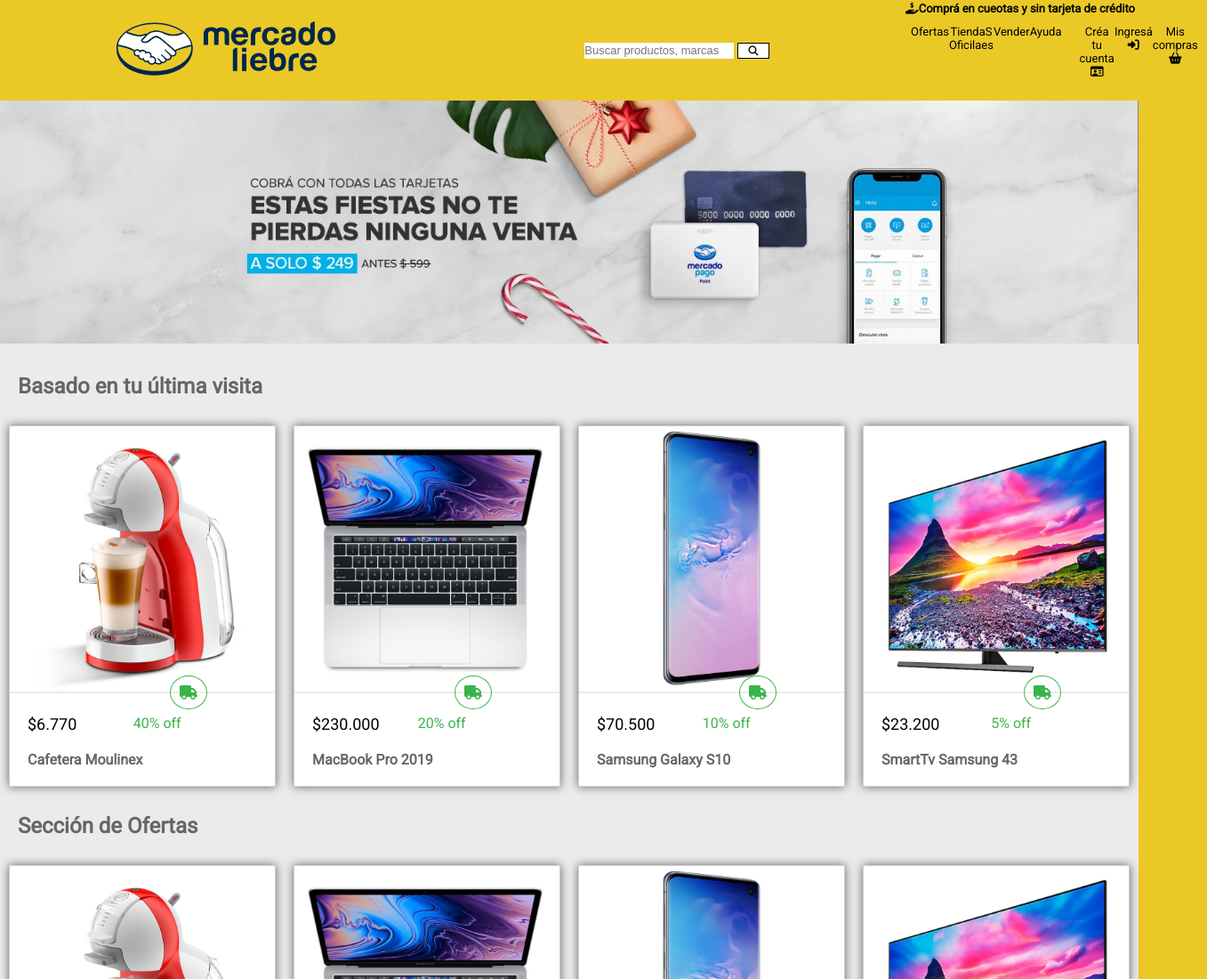
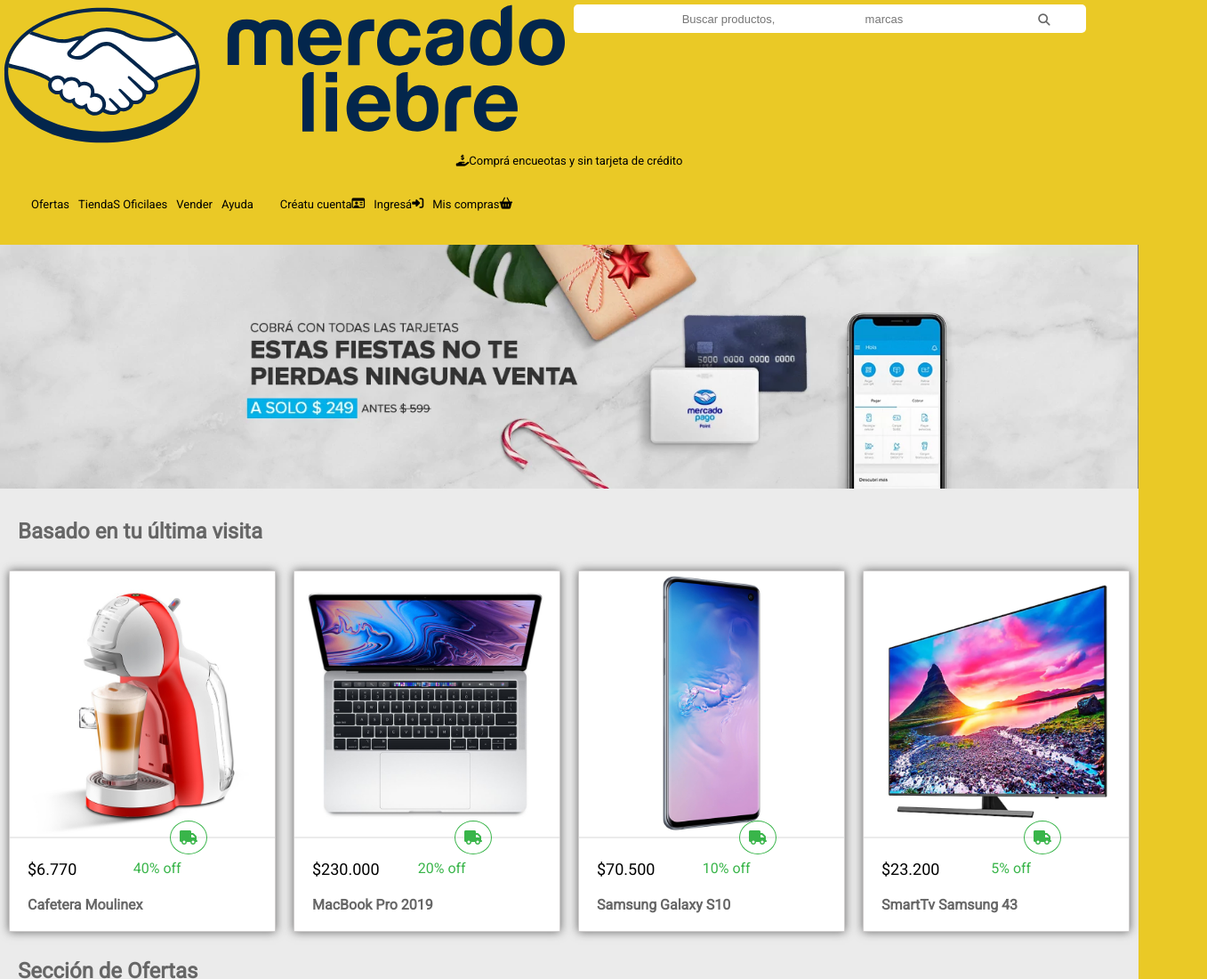
Before and after one commit to UshioVII/Pagina-Mercado-Liebre, a website: page views/home.html in a window 1280 px wide. Shown: the top 1100 px of the page at 89% size, 1357 px wide, since content can reach past the window. Drawn offline with Linux system fonts and the light colour scheme.

Commit message:
Codigo agregado

```diff
--- a/public/css/home.css
+++ b/public/css/home.css
@@ -1,4 +1,51 @@
     /* Header */
+
+    .header__general {
+        width: 100%;
+        align-items: center;
+    }
+
+    .header__general p {
+        text-align: center;
+    }
+
+    .header__content__top {
+        display: flex;
+        flex-direction: row;
+        flex-wrap: wrap;
+    }
+
+    .header__content__top a {
+        width: 50%;
+    }
+
+    .header__content__top form {
+        display: flex;
+        border-radius: 5px;
+        height: 32px;
+        padding: 5px;
+        background-color: #ffff;
+        width: 45%;
+        margin: 5px;
+    }
+
+    .header__content__top input {
+        width: 86%;
+        border-radius: 5px;
+        border: none;
+        background-color: #ffff;
+        font-size: 13px;
+        text-align: center;
+        padding: 5px;
+    }
+
+    .header__content__top form button {
+        width: 15%;
+        border: none;
+        background-color: #ffff;
+        padding: 5px;
+        color: var(--ColorGrisOscuro);
+    }
 
     .header__logo {
         width: 50%;
@@ -11,23 +58,11 @@
         display: flex;
         flex-direction: row;
         flex-wrap: wrap;
-        justify-content: center;
     }
 
     .header__buscador {
         width: 50%;
         padding: 2%;
-    }
-
-    .header__buscador input {
-        border-radius: 5px;
-        border: none;
-        background-color: #ffff;
-        font-size: 13px;
-        width: 80%;
-        height: 30px;
-        text-align: center;
-        margin: 0 -9px 0 0;
     }
 
     .header__buscador button {
@@ -48,13 +83,14 @@
         text-align: center;
     }
 
-    .header__section__tarjetaDeCredito a {
+    .header__section__tarjetaDeCredito {
         padding: 10px 0 10px 0;
         text-decoration: none;
         font-size: small;
         color: black;
         font-family: "Roboto";
-        font-weight: 600;
+        font-weight: 300;
+        padding: 10px 15px 10px 15px;
     }
 
     .header__section__menu {
@@ -68,9 +104,16 @@
         color: white;
         border: solid rgb(107, 107, 107) 1px;
         border-radius: 5px;
+        display: flex;
     }
 
-    nav.header__boton {}
+    nav.header__boton {
+        width: 100%;
+        margin-left: auto;
+        margin-right: auto;
+        display: flex;
+        justify-content: center;
+    }
     /* Main */
 
     .main {
@@ -98,7 +141,7 @@
         display: flex;
         flex-direction: row;
         flex-wrap: wrap;
-        padding: 10px
+        padding: 10px;
     }
 
     .main__articulo__producto div div {
@@ -195,14 +238,6 @@
 
     @media (min-width: 768px) {
         /* HEADER */
-        .header {
-            display: flex;
-            box-sizing: none;
-            flex-direction: row;
-            align-items: center;
-            flex-wrap: nowrap;
-            text-align: center;
-        }
         .header__logo {
             width: 50%;
         }
@@ -236,18 +271,21 @@
             border-radius: 0;
         }
         .header__section__menu {
-            margin-bottom: 15px;
-            margin-left: 0px;
             display: flex;
+            flex-direction: row;
+            justify-content: space-between;
+            padding: 10px 20px 0;
         }
-        .header__section__tarjetaDeCredito {
-            width: 266px;
-        }
-        .header__section__menu ul li,
-        a {
+        .header__section__menu ul li a {
             text-decoration: none;
             color: black;
             font-size: small;
+            display: flex;
+            padding: 13px 5px;
+        }
+        .header__section__menu ul {
+            display: flex;
+            flex-direction: row;
         }
         /* MAIN CONTENT */
         .main__articulo__producto {
@@ -334,6 +372,6 @@
             position: relative;
             text-align: center;
             right: 35px;
-            padding-left: 20px
+            padding-left: 20px;
         }
     }
--- a/views/home.html
+++ b/views/home.html
@@ -6,25 +6,28 @@
     <meta http-equiv="X-UA-Compatible" content="IE=edge">
     <meta name="viewport" content="width=device-width, initial-scale=1.0">
     <script src="https://kit.fontawesome.com/ae7c764a16.js" crossorigin="anonymous"></script>
-    <title>Mercado Liebre</title>
+    <title>Home</title>
     <link rel="stylesheet" href="/css/styles.css">
 </head>
 
 <body class="home">
     <header class="header">
-        <div class="header__logo">
-            <img src="/images/logo-mercado-liebre.svg" alt="logo-mercado-liebre.svg">
+        <div class="header__general">
+            <div class="header__content__top">
+                <a href="/"><img src="/images/logo-mercado-liebre.svg" alt="logo-mercado-liebre.svg"></a>
+                <form action="">
+                    <input type="text" placeholder="Buscar productos,
+                            marcas" name="searchInput" id="searchBar">
+                    <button type="submit"><i class="fa-solid
+                                fa-magnifying-glass"></i></button>
+                </form>
             </div>
-        <div class="header__buscador">
-            <input type="text" class="search-input" placeholder="Buscar productos, marcas">
-            <button><i class="fa-solid fa-magnifying-glass"></i></button>
+            <p>
+                <a class="header__section__tarjetaDeCredito" href="https://www.youtube.com/watch?v=1JFdZPBw0UM&ab_channel=sevnkx">
+                    <i class="fa-solid fa-hand-holding-dollar">
+                        </i>Comprá encueotas y sin tarjeta de crédito</a>
+            </p>
         </div>
-        <section class="header__section__head">
-            <nav class="header__section__tarjetaDeCredito">
-                <a href="https://www.youtube.com/watch?v=1JFdZPBw0UM&ab_channel=sevnkx"><i
-                            class="fa-solid fa-hand-holding-dollar"></i>Comprá
-                        en cueotas y sin tarjeta de crédito</a>
-            </nav>
         <nav class="header__section__menu">
             <ul>
                 <li><a href="">Ofertas</a></li>
@@ -33,15 +36,12 @@
                 <li><a href="">Ayuda</a></li>
             </ul>
             <ul>
-                    <li><a href="https://www.youtube.com/watch?v=1JFdZPBw0UM&ab_channel=sevnkx">Créa
-                                tu cuenta <i class="fa-regular fa-id-card"></i></a></li>
-                    <li><a href="https://www.youtube.com/watch?v=1JFdZPBw0UM&ab_channel=sevnkx">Ingresá
-                                <i class="fa-solid fa-right-to-bracket"></i></a></li>
-                    <li><a href="https://www.youtube.com/watch?v=1JFdZPBw0UM&ab_channel=sevnkx">Mis
-                                compras <i class="fa-solid fa-basket-shopping"></i></a></li>
-                </ul>
+                <li><a href="/register">Créatu cuenta <i class="fa-regular
+                                fa-id-card"></i></a></li>
+                <li><a href="">Ingresá<i class="fa-solid
+                                fa-right-to-bracket"></i></a></li>
+                <li><a href="">Mis compras <i class="fa-solid fa-basket-shopping"></i></a></ul>
         </nav>
-        </section>
         <nav class="header__boton">
             <button><i class="fa-solid fa-bars"></i></button>
         </nav>
@@ -61,7 +61,8 @@
                         <i class="fa-solid fa-truck"></i>
                     </div>
                     <p class="main__articulo__producto__precio">$6.770</p>
-                    <p class="main__articulo__producto__descuento">40% off</p>
+                    <p class="main__articulo__producto__descuento">40% off
+                    </p>
                     <h4>Cafetera Moulinex</h4>
                 </div>
             </article>
@@ -72,7 +73,8 @@
                         <i class="fa-solid fa-truck"></i>
                     </div>
                     <p class="main__articulo__producto__precio">$230.000</p>
-                    <p class="main__articulo__producto__descuento">20% off</p>
+                    <p class="main__articulo__producto__descuento">20% off
+                    </p>
                     <h4>MacBook Pro 2019</h4>
                 </div>
             </article>
@@ -83,7 +85,8 @@
                         <i class="fa-solid fa-truck"></i>
                     </div>
                     <p class="main__articulo__producto__precio">$70.500</p>
-                    <p class="main__articulo__producto__descuento">10% off</p>
+                    <p class="main__articulo__producto__descuento">10% off
+                    </p>
                     <h4>Samsung Galaxy S10</h4>
                 </div>
             </article>
@@ -94,13 +97,15 @@
                         <i class="fa-solid fa-truck"></i>
                     </div>
                     <p class="main__articulo__producto__precio">$23.200</p>
-                    <p class="main__articulo__producto__descuento">5% off</p>
+                    <p class="main__articulo__producto__descuento">5% off
+                    </p>
                     <h4>SmartTv Samsung 43</h4>
                 </div>
             </article>
         </section>
         <h2>Sección de Ofertas</h2>
-        <section class="main__section__article" style="padding-bottom: 10px;">
+        <section class="main__section__article" style="padding-bottom:
+                        10px;">
             <article class="main__articulo__producto">
                 <img width="100%" src="/images/img-cafetera-moulinex.jpg" alt="Cafetera Moulinex">
                 <div class="main__articulo__producto--caja">
@@ -108,7 +113,8 @@
                         <i class="fa-solid fa-truck"></i>
                     </div>
                     <p class="main__articulo__producto__precio">$6.770</p>
-                    <p class="main__articulo__producto__descuento">40% off</p>
+                    <p class="main__articulo__producto__descuento">40% off
+                    </p>
                     <h4>Cafetera Moulinex</h4>
                 </div>
             </article>
@@ -119,7 +125,8 @@
                         <i class="fa-solid fa-truck"></i>
                     </div>
                     <p class="main__articulo__producto__precio">$230.000</p>
-                    <p class="main__articulo__producto__descuento">20% off</p>
+                    <p class="main__articulo__producto__descuento">20% off
+                    </p>
                     <h4>MacBook Pro 2019</h4>
                 </div>
             </article>
@@ -130,7 +137,8 @@
                         <i class="fa-solid fa-truck"></i>
                     </div>
                     <p class="main__articulo__producto__precio">$70.500</p>
-                    <p class="main__articulo__producto__descuento">10% off</p>
+                    <p class="main__articulo__producto__descuento">10% off
+                    </p>
                     <h4>Samsung Galaxy S10</h4>
                     <div>
             </article>
@@ -159,7 +167,8 @@
             <article class="footer__section__article">
                 <i class="fa-solid fa-gift"></i>
                 <h3>Envío gratis desde $ 2.500</h3>
-                <p>Solo por estar registrad@ en Mercado Liebre tenés envíos gratis en miles de productos. Es un beneficio de Mercado Puntos.</p>
+                <p>Solo por estar registrad@ en Mercado Liebre tenés envíos gratis en miles de productos. Es un beneficio de Mercado Puntos.
+                </p>
             </article>
             <article class="footer__section__article">
                 <i class="fa-solid fa-user-shield"></i>
```
Lines whose indentation alone changed are shown as unchanged.
